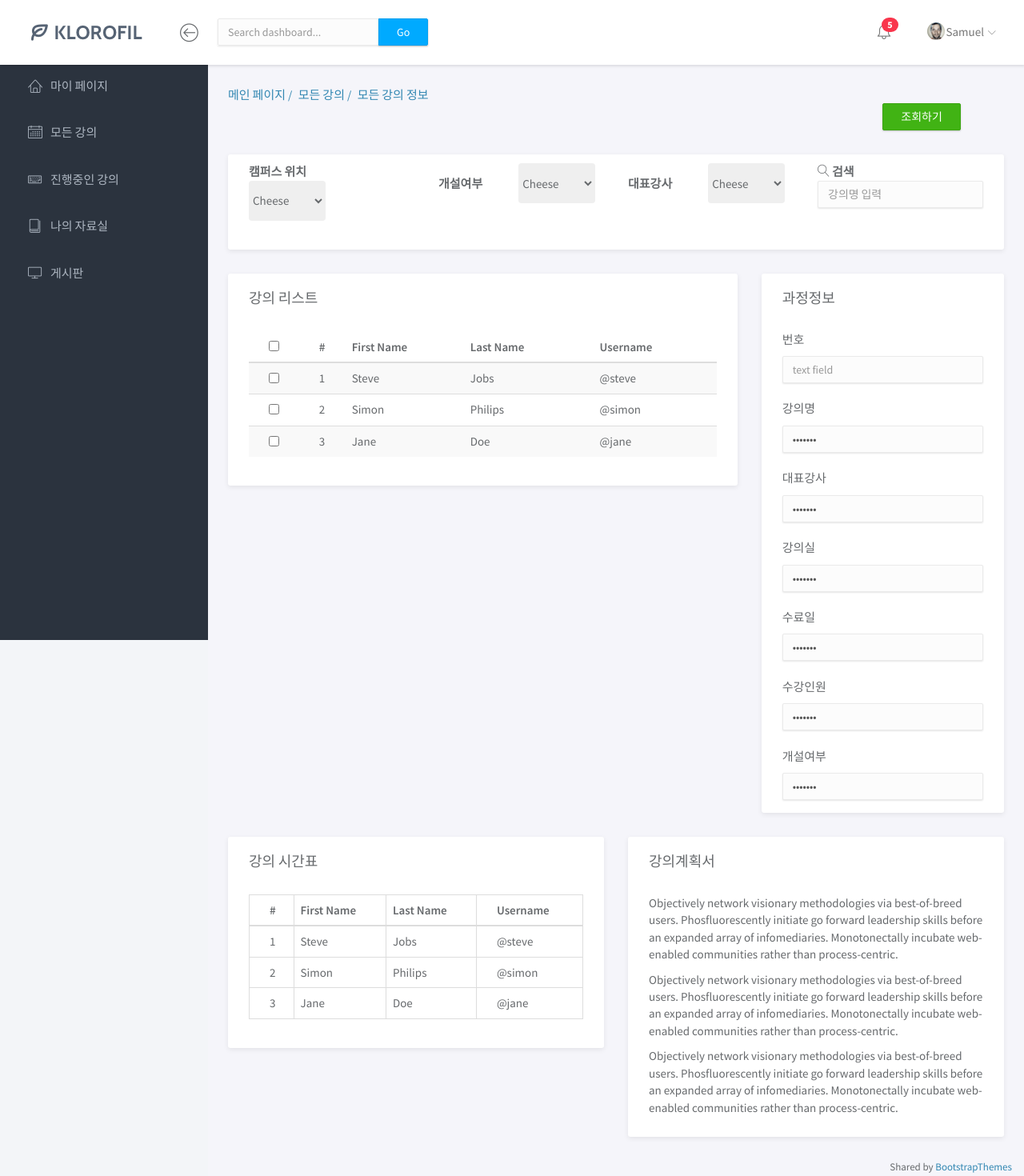
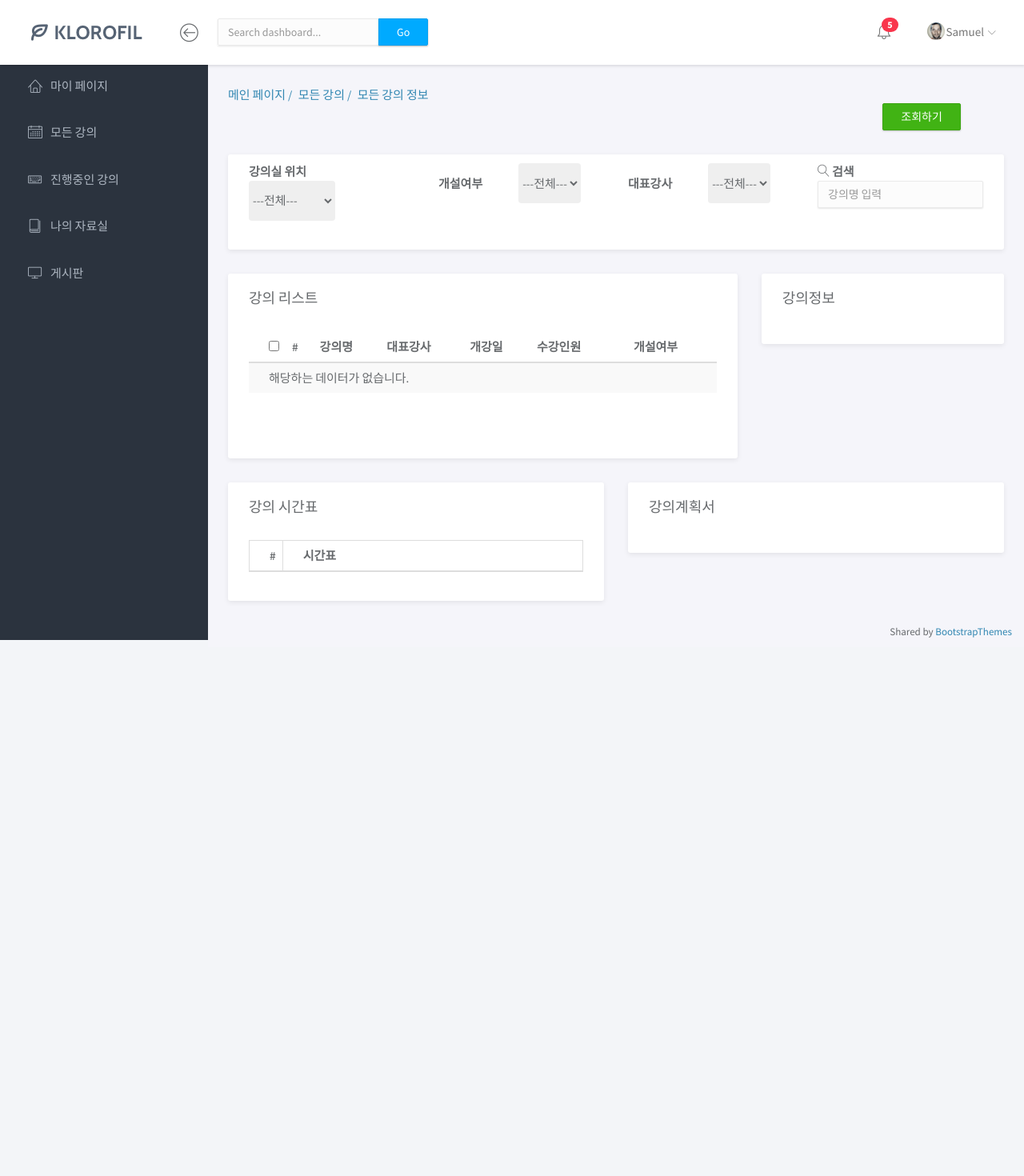
Before and after one commit to BangJeongBin/wizian_mentorship_project, a Next.js app in the folder wizian-next/: page /class/allClass in a window 1280 px wide. Shown: the top 1470 px of the page at 80% size. After the commit the page ends 809 px from the top, so only its background shows below. Built offline with nearby package versions, Linux system fonts and the light colour scheme; some icons are missing.

Commit message:
allClass 페이지 완성

```diff
--- a/wizian-next/src/app/(app)/class/allClass/page.js
+++ b/wizian-next/src/app/(app)/class/allClass/page.js
@@ -1,30 +1,147 @@
 "use client"
 
-import React from "react";
+import React, {useRef, useState} from "react";
 import Swal from "sweetalert2";
+import {useParams} from "next/navigation";
 
 const AllClass = () => {
-    // sweetAlert
-    const handleSubmit = (e) => {
-        e.preventDefault();
+    // 검색 바 참조
+    const sortLocRef = useRef(null);
+    const sortStatusRef = useRef(null);
+    const sortInstNmRef = useRef(null);
+    const findkeyRef = useRef(null);
 
-        Swal.fire({
-            title: '변경사항을 적용하시겠습니까?',
-            icon: 'warning',
+    const [selectedCourNos, setSelectedCourNos] = useState([]); // 체크박스 상태 저장
+    const [checkedData, setCheckedData] = useState([]); // 체크박스 값 저장
+
+    const [classData, setClassData] = useState({});
+
+    // 초기 값 저장
+    const params = useParams();
+
+    // 페이지네이션 사용
+    const cpg = params.cpg || 1;
+    const [cpgs, setCpgs] = useState(cpg);
+
+    const sortLoc = params.sortLoc || "default";
+    const sortStatus = params.sortStatus || "default";
+    const sortInstNm = params.sortInstNm || "default";
+    const findkey = params.findkey || "all";
+
+    const pglink = `http://localhost:8080/api/inst/class/allClass/list`;
+
+
+    // useEffect(() => {
+    const fetchData = async (sortLoc, sortStatus, sortInstNm, findkey) => {
+        const fetchURL = `${pglink}/${sortLoc}/${sortStatus}/${sortInstNm}/${findkey}/${cpg}`;
+
+        const result = await Swal.fire({
+            title: '모든 과정 정보를 조회하시겠습니까?',
+            icon: 'question',
             showCancelButton: true,
             confirmButtonText: '예',
             cancelButtonText: '아니오',
             reverseButtons: true,
-        }).then((result) => {
+        });
+
         if (result.isConfirmed) {
-                Swal.fire({
-                    title: '변경 완료되었습니다!',
+            try {
+                const response = await fetch(fetchURL, {
+                    headers: { 'Accept': 'application/json' }
+                });
+                if (!response.ok) {
+                    throw new Error(`HTTP 오류! 상태 코드: ${response.status}`);
+                }
+
+                const data = await response.json();
+                console.log(data);
+                setClassData(data);
+
+                await Swal.fire({
+                    title: '조회가 완료되었습니다!',
                     icon: 'success',
                     confirmButtonText: '확인'
                 });
+            } catch (err) {
+                console.error('오류발생!', err);
+                Swal.fire({
+                    title: '데이터 조회 중 오류가 발생했습니다!',
+                    icon: 'error',
+                    confirmButtonText: '확인'
+                });
             }
+        }
+    };
+
+
+    // 조회하기 버튼 클릭 시 이벤트
+    const goListSearch = async (e) => {
+        const sortLoc = sortLocRef.current.value;
+        const sortStatus = sortStatusRef.current.value;
+        const sortInstNm = sortInstNmRef.current.value;
+        const findkey = findkeyRef.current.value || "all";
+
+        fetchData(sortLoc, sortStatus, sortInstNm, findkey);
+    };
+
+    // 페이지네이션 다음 버튼
+    const nextListPage = async () => {
+        const nextPage = cpgs + 1;
+        setCpgs(nextPage);
+        await fetchDataPage(nextPage);
+    };
+
+    // 페이지네이션 이전 버튼
+    const preListPage = async () => {
+        const nextPage = cpgs - 1;
+        setCpgs(nextPage);
+        await fetchDataPage(nextPage);
+    };
+
+    // 페이지네이션 함수
+    const fetchDataPage = async (page) => {
+        const sortLoc = sortLocRef.current.value;
+        const sortStatus = sortStatusRef.current.value;
+        const sortInstNm = sortInstNmRef.current.value;
+        const findkey = findkeyRef.current.value || "all";
+
+        const fetchURL = `http://localhost:8080/api/inst/class/allClass/list/${sortLoc}/${sortStatus}/${sortInstNm}/${findkey}/${page}`;
+
+        try {
+            const res = await fetch(fetchURL, {
+                headers: { 'Accept': 'application/json' }
             });
+            const data = await res.json();
+            setClassData(data);
+        } catch (err) {
+            console.error('오류 발생:', err);
+        }
     };
+
+    // 개별 체크박스 선택
+    const handleCheckbox = (lectNo) => {
+        setCheckedData(lectNo); // courNo 상태 저장
+        console.log(lectNo);
+        if (selectedCourNos.includes(lectNo)) {
+            setSelectedCourNos(selectedCourNos.filter(no => no !== lectNo));
+        } else {
+            setSelectedCourNos([...selectedCourNos, lectNo]);
+        }
+
+    };
+
+    // 헤더 체크박스 선택
+    const handleAllCheckbox = (e) => {
+        if (e.target.checked) {
+            const allNos = classData.classlist.map(cls => cls.lectNo);
+            setSelectedCourNos(allNos);
+        } else {
+            setSelectedCourNos([]);
+        }
+    };
+
+    const isAllChecked = classData.classlist && classData.classlist.length > 0 &&
+        selectedCourNos.length === classData.classlist.length;
 
 
     return (
@@ -32,9 +149,8 @@ const AllClass = () => {
             <div className="container-fluid">
                 <a href="/dashboard">메인 페이지 /</a>&ensp;<a href="#">모든 강의 /</a>&ensp;<a href="#">모든 강의 정보</a>
 
-                <form name="" id="" method="post" onSubmit={handleSubmit}>
                 <div className="row">
-                        <button type="submit" className="btn btn-success col-lg-offset-10 margin-bottom-30">
+                    <button type="submit" className="btn btn-success col-lg-offset-10 margin-bottom-30" onClick={goListSearch}>
                         <i className="fa fa-refresh fa-spin"></i> 조회하기
                     </button>
                 </div>
@@ -42,48 +158,41 @@ const AllClass = () => {
                 <div className="panel col">
                     <div className="panel-body row">
                         <div className="col-md-3">
-                                <strong>캠퍼스 위치</strong>&emsp;&emsp;&emsp;
-                                <select className="navbar">
-                                    <option value="cheese">Cheese</option>
-                                    <option value="tomatoes">Tomatoes</option>
-                                    <option value="mozarella">Mozzarella</option>
-                                    <option value="mushrooms">Mushrooms</option>
-                                    <option value="pepperoni">Pepperoni</option>
-                                    <option value="onions">Onions</option>
+                            <strong>강의실 위치</strong>&emsp;&emsp;&emsp;
+                            <select className="navbar" name="sortLoc" id="sortLoc" ref={sortLocRef}>
+                                <option value="default">---전체---</option>
+                                <option value="cheese">서울 강의실</option>
+                                <option value="tomatoes">마포구 대흥동</option>
+                                <option value="mozarella">강남구 역삼동</option>
                             </select>
                         </div>
 
                         <div className="col-md-3">
                             <strong>개설여부</strong>&emsp;&emsp;&emsp;
-                                <select className="navbar">
-                                    <option value="cheese">Cheese</option>
-                                    <option value="tomatoes">Tomatoes</option>
-                                    <option value="mozarella">Mozzarella</option>
-                                    <option value="mushrooms">Mushrooms</option>
-                                    <option value="pepperoni">Pepperoni</option>
-                                    <option value="onions">Onions</option>
+                            <select className="navbar" name="sortStatus" id="sortStatus" ref={sortStatusRef}>
+                                <option value="default">---전체---</option>
+                                <option value="cheese">모집중</option>
+                                <option value="tomatoes">진행중</option>
+                                <option value="mozarella">마감</option>
                             </select>
                         </div>
 
                         <div className="col-md-3">
                             <strong>대표강사</strong>&emsp;&emsp;&emsp;
-                                <select className="navbar">
-                                    <option value="cheese">Cheese</option>
-                                    <option value="tomatoes">Tomatoes</option>
-                                    <option value="mozarella">Mozzarella</option>
-                                    <option value="mushrooms">Mushrooms</option>
-                                    <option value="pepperoni">Pepperoni</option>
-                                    <option value="onions">Onions</option>
+                            <select className="navbar" name="sortInstNm" id="sortInstNm" ref={sortInstNmRef}>
+                                <option value="default">---전체---</option>
+                                <option value="cheese">홍길동</option>
+                                <option value="tomatoes">강감찬</option>
+                                <option value="mozarella">유관순</option>
                             </select>
                         </div>
 
                         <div className="col-md-3">
                             <strong><i className="lnr lnr-magnifier"></i> 검색</strong>
-                                <input type="text" className="form-control" placeholder="강의명 입력"/>
+                            <input type="text" className="form-control" id="findkey" name="findkey" ref={findkeyRef} placeholder="강의명 입력"/>
                         </div>
                     </div>
                 </div>
-                </form>
 
                 <div className="row">
                     <div className="col-md-8">
@@ -95,37 +204,55 @@ const AllClass = () => {
                                 <table className="table table-striped">
                                     <thead>
                                         <tr>
-                                        <th><input type="checkbox"/></th>
+                                            <th style={{width: "20px"}}>
+                                                <input type="checkbox" checked={isAllChecked}
+                                                       onChange={handleAllCheckbox}/></th>
                                             <th>#</th>
-                                        <th>First Name</th>
-                                        <th>Last Name</th>
-                                        <th>Username</th>
+                                            <th>강의명</th>
+                                            <th>대표강사</th>
+                                            <th>개강일</th>
+                                            <th>수강인원</th>
+                                            <th>개설여부</th>
                                         </tr>
                                     </thead>
+
                                     <tbody>
+                                    {
+                                        (!Array.isArray(classData.classlist) || classData.classlist.length === 0) ?
                                             <tr>
-                                        <td><input type="checkbox"/></td>
-                                        <td>1</td>
-                                        <td>Steve</td>
-                                        <td>Jobs</td>
-                                        <td>@steve</td>
+                                                <td colSpan={7}>해당하는 데이터가 없습니다.</td>
                                             </tr>
+                                            :
+                                            (classData.classlist.map(classes => (
                                                 <tr>
-                                        <td><input type="checkbox"/></td>
-                                        <td>2</td>
-                                        <td>Simon</td>
-                                        <td>Philips</td>
-                                        <td>@simon</td>
+                                                    <td><input type="checkbox" checked={selectedCourNos.includes(classes.lectNo)}
+                                                               onChange={() => handleCheckbox(classes.lectNo)}/></td>
+                                                    <td>{classes.lectNo}</td>
+                                                    <td>{classes.lectNm}</td>
+                                                    <td>{classes.instNm}</td>
+                                                    <td>{classes.lectStart}</td>
+                                                    <td>{classes.lectPers}</td>
+                                                    <td>{classes.lectStatus}</td>
                                                 </tr>
-                                    <tr>
-                                        <td><input type="checkbox"/></td>
-                                        <td>3</td>
-                                        <td>Jane</td>
-                                        <td>Doe</td>
-                                        <td>@jane</td>
-                                    </tr>
+                                            )))
+                                    }
                                     </tbody>
                                 </table>
+
+                                {/* PAGINATION */}
+                                <div className="col-md-offset-5">
+                                    <ul className="pagination">
+                                        {(classData.cpg > 1) &&
+                                            (<li className="page-item">
+                                                <a onClick={preListPage} className="page-link">이전</a></li>)
+                                        }
+
+                                        {(classData.cpg < classData.cntpg) &&
+                                            (<li className="page-item">
+                                                <a onClick={nextListPage} className="page-link">다음</a></li>)
+                                        }
+                                    </ul>
+                                </div>
                             </div>
                         </div>
                     </div>
@@ -133,29 +260,44 @@ const AllClass = () => {
                     <div className="col-md-4">
                         <div className="panel">
                             <div className="panel-heading">
-                                <h3 className="panel-title">과정정보</h3>
+                                <h3 className="panel-title">강의정보</h3>
                             </div>
                             <div className="panel-body">
+                                {
+                                    Array.isArray(classData?.classlist) && classData.classlist.map(classes => (
+                                        classes.lectNo === checkedData ?
+                                            <>
                                                 <p>번호</p>
-                                <input type="text" className="form-control" placeholder="text field"/>
+                                                <input type="text" className="form-control" placeholder={classes.lectNo} readOnly />
                                                 <br/>
                                                 <p>강의명</p>
-                                <input type="password" className="form-control" value="asecret"/>
+                                                <input type="text" className="form-control" placeholder={classes.lectNm} readOnly />
                                                 <br/>
                                                 <p>대표강사</p>
-                                <input type="password" className="form-control" value="asecret"/>
+                                                <input type="text" className="form-control" placeholder={classes.instNm} readOnly />
                                                 <br/>
-                                <p>강의실</p>
-                                <input type="password" className="form-control" value="asecret"/>
+                                                <p>강의금액</p>
+                                                <input type="text" className="form-control" placeholder={classes.lectPrice} readOnly />
+                                                <br/>
+                                                <p>개강일</p>
+                                                <input type="text" className="form-control" placeholder={classes.lectStart} readOnly />
                                                 <br/>
                                                 <p>수료일</p>
-                                <input type="password" className="form-control" value="asecret"/>
+                                                <input type="text" className="form-control" placeholder={classes.lectSubmit} readOnly />
                                                 <br/>
                                                 <p>수강인원</p>
-                                <input type="password" className="form-control" value="asecret"/>
+                                                <input type="text" className="form-control" placeholder={classes.lectPers} readOnly />
+                                                <br/>
+                                                <p>강의실 위치</p>
+                                                <input type="text" className="form-control" placeholder={classes.lectLoc} readOnly />
                                                 <br/>
                                                 <p>개설여부</p>
-                                <input type="password" className="form-control" value="asecret"/>
+                                                <input type="text" className="form-control" placeholder={classes.lectStatus} readOnly />
+                                            </>
+                                            :
+                                            <></>
+                                    ))
+                                }
                             </div>
                         </div>
                     </div>
@@ -171,31 +313,22 @@ const AllClass = () => {
                                 <table className="table table-bordered">
                                     <thead>
                                     <tr>
-                                        <th>#</th>
-                                        <th>First Name</th>
-                                        <th>Last Name</th>
-                                        <th>Username</th>
+                                        <th style={{width: "20px"}}>#</th>
+                                        <th>시간표</th>
                                     </tr>
                                     </thead>
                                     <tbody>
+                                    {
+                                        Array.isArray(classData?.classlist) && classData.classlist.map(classes => (
+                                            classes.lectNo === checkedData ?
                                                 <tr>
-                                        <td>1</td>
-                                        <td>Steve</td>
-                                        <td>Jobs</td>
-                                        <td>@steve</td>
+                                                    <td>{classes.lectNo}</td>
+                                                    <td>{classes.lectSchd}</td>
                                                 </tr>
-                                    <tr>
-                                        <td>2</td>
-                                        <td>Simon</td>
-                                        <td>Philips</td>
-                                        <td>@simon</td>
-                                    </tr>
-                                    <tr>
-                                        <td>3</td>
-                                        <td>Jane</td>
-                                        <td>Doe</td>
-                                        <td>@jane</td>
-                                    </tr>
+                                            :
+                                                <></>
+                                        ))
+                                    }
                                     </tbody>
                                 </table>
                             </div>
@@ -208,18 +341,14 @@ const AllClass = () => {
                                 <h3 className="panel-title">강의계획서</h3>
                             </div>
                             <div className="panel-body">
-                                <p>Objectively network visionary methodologies via best-of-breed users.
-                                    Phosfluorescently initiate go forward leadership skills before an expanded array of
-                                    infomediaries. Monotonectally incubate web-enabled communities rather than
-                                    process-centric.</p>
-                                <p>Objectively network visionary methodologies via best-of-breed users.
-                                    Phosfluorescently initiate go forward leadership skills before an expanded array of
-                                    infomediaries. Monotonectally incubate web-enabled communities rather than
-                                    process-centric.</p>
-                                <p>Objectively network visionary methodologies via best-of-breed users.
-                                    Phosfluorescently initiate go forward leadership skills before an expanded array of
-                                    infomediaries. Monotonectally incubate web-enabled communities rather than
-                                    process-centric.</p>
+                                {
+                                    Array.isArray(classData?.classlist) && classData.classlist.map(classes => (
+                                        classes.lectNo === checkedData ?
+                                            <p>{classes.lectDesc}</p>
+                                        :
+                                        <></>
+                                    ))
+                                }
                             </div>
                         </div>
                     </div>
--- a/wizian-next/src/app/(app)/class/allCourse/page.js
+++ b/wizian-next/src/app/(app)/class/allCourse/page.js
@@ -29,7 +29,7 @@ const AllCourse = () => {
     const sortWeek = params.sortWeek || "default";
     const findkey = params.findkey || "all";
 
-    const pglink = `http://localhost:8080/api/inst/class/find`
+    const pglink = `http://localhost:8080/api/inst/class/allCourse/list`
 
 
     // useEffect(() => {
@@ -114,7 +114,7 @@ const AllCourse = () => {
         const sortWeek = sortWeekRef.current.value;
         const findkey = findkeyRef.current.value || "all";
 
-        const fetchURL = `http://localhost:8080/api/inst/class/find/${sortYear}/${sortWeek}/${findkey}/${page}`;
+        const fetchURL = `http://localhost:8080/api/inst/class/allCourse/list/${sortYear}/${sortWeek}/${findkey}/${page}`;
 
         try {
             const res = await fetch(fetchURL, {
@@ -151,7 +151,6 @@ const AllCourse = () => {
 
     const isAllChecked = classData.classlist && classData.classlist.length > 0 &&
         selectedCourNos.length === classData.classlist.length;
-
 
 
     return (
@@ -264,7 +263,6 @@ const AllCourse = () => {
                                             }
                                         </ul>
                                 </div>
-
                             </div>
                         </div>
                     </div>
```
Lines whose indentation alone changed are shown as unchanged.
